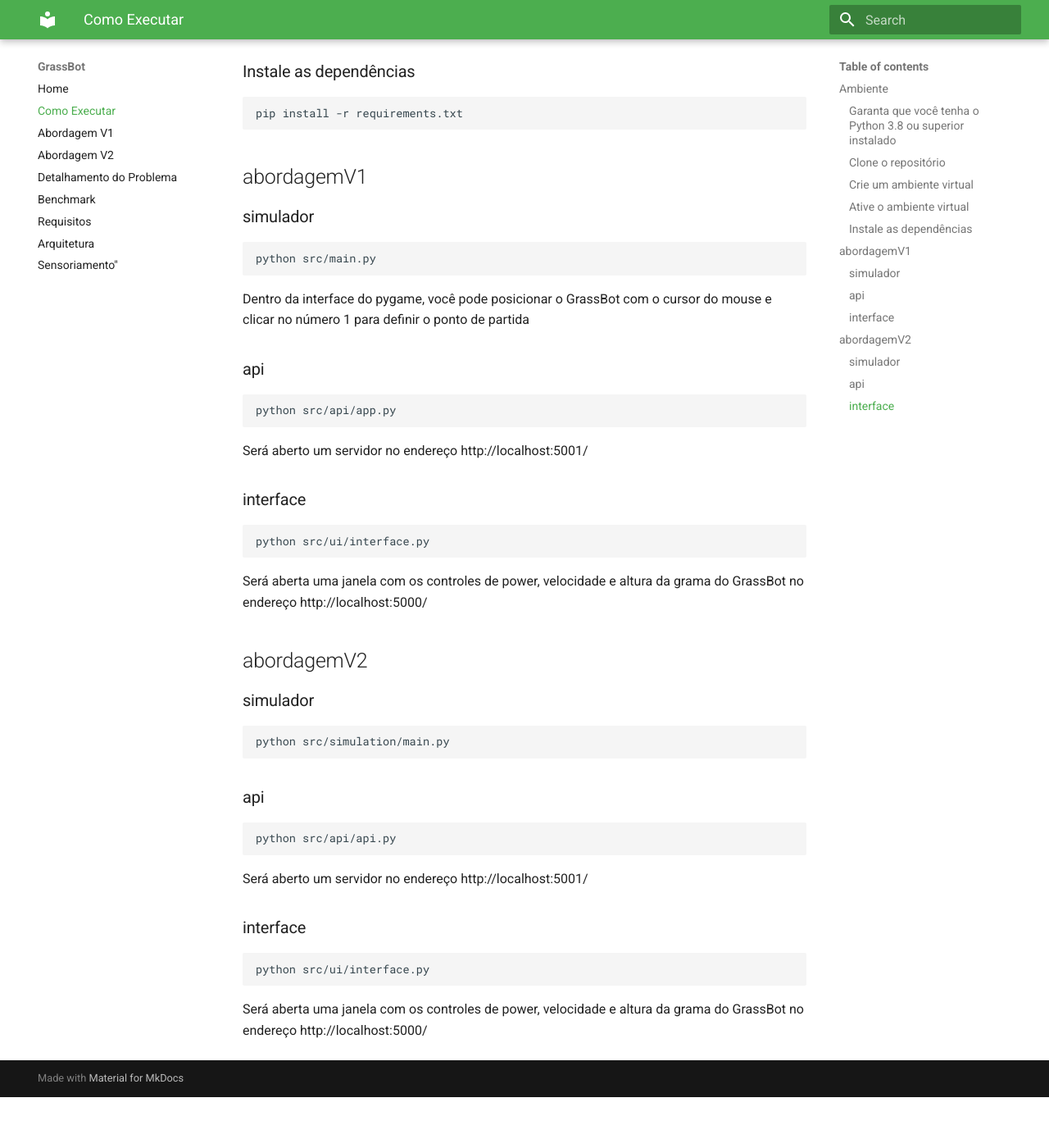
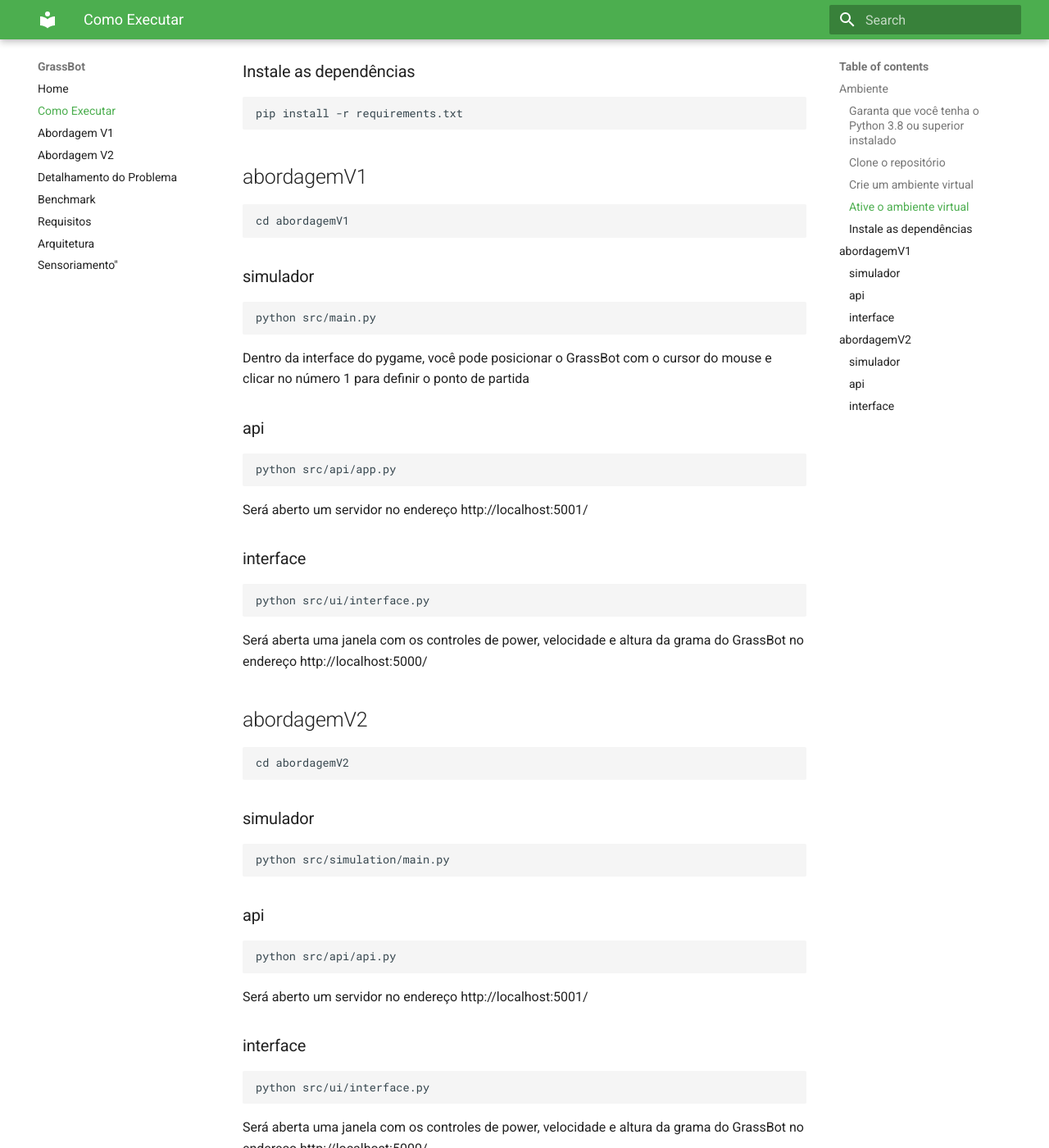
Before and after one commit to PI2-GrassBot/Docs, an MkDocs documentation site: the page built from docs/comoRodar.md, in a window 1280 px wide and 1400 px high, scrolled down 772 px. Shown: the whole window at 82% size. Built offline with MkDocs 1.6.1 and Material for MkDocs 9.7.7, drawn with Linux system fonts in a browser that asks for light colours; before the commit the page ends 2110 px from its top, so only the background shows below that.

Commit message:
docs: corrige run com base no merge das branchs

````diff
--- a/docs/comoRodar.md
+++ b/docs/comoRodar.md
@@ -40,6 +40,10 @@ pip install -r requirements.txt
 
 ## abordagemV1
 
+```sh
+cd abordagemV1
+```
+
 ### simulador
 
 ```sh
@@ -63,6 +67,10 @@ Será aberta uma janela com os controles de power, velocidade e altura da grama
 
 ## abordagemV2
 
+```sh
+cd abordagemV2
+```
+
 ### simulador
 ```sh
 python src/simulation/main.py
````
